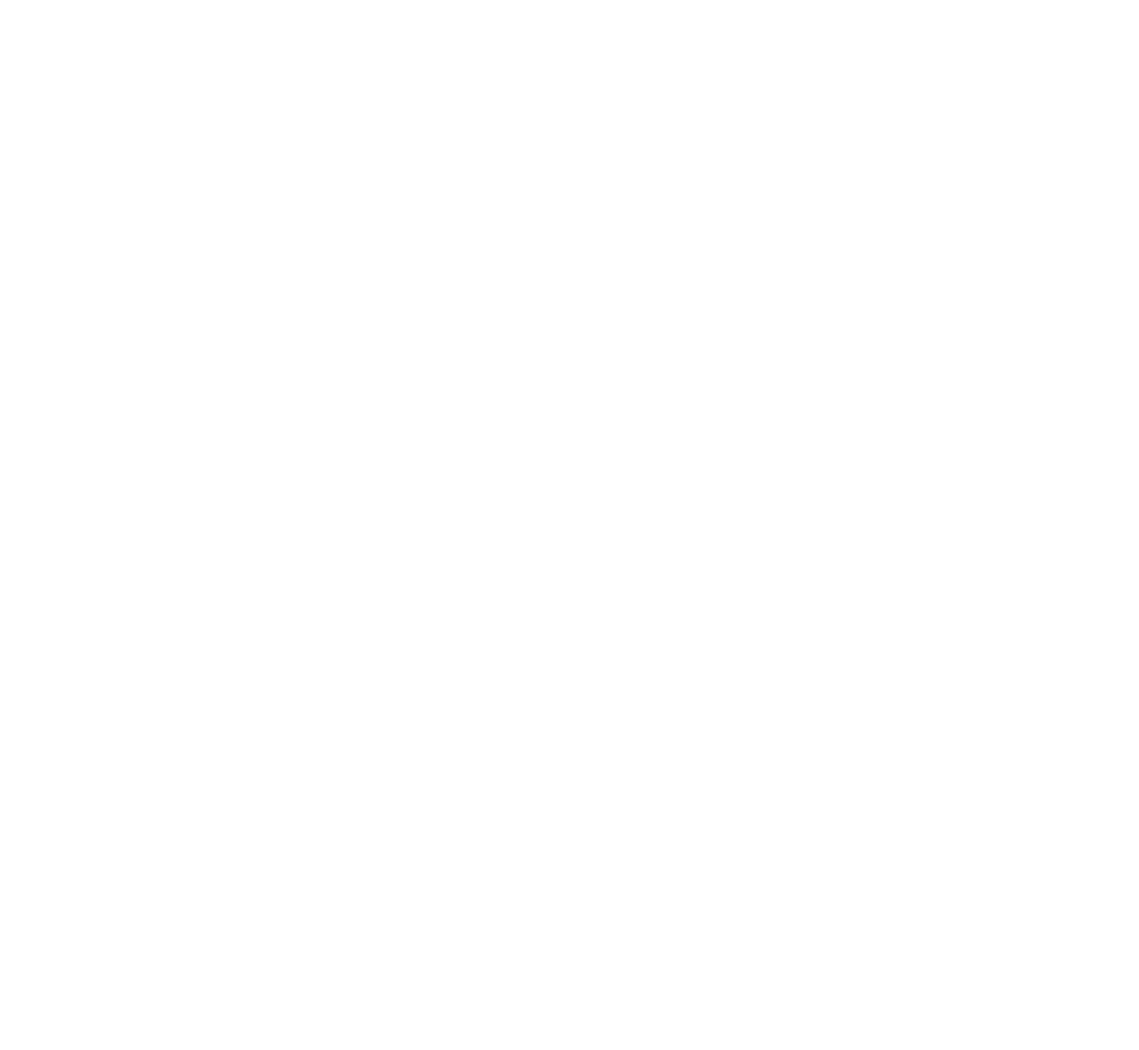
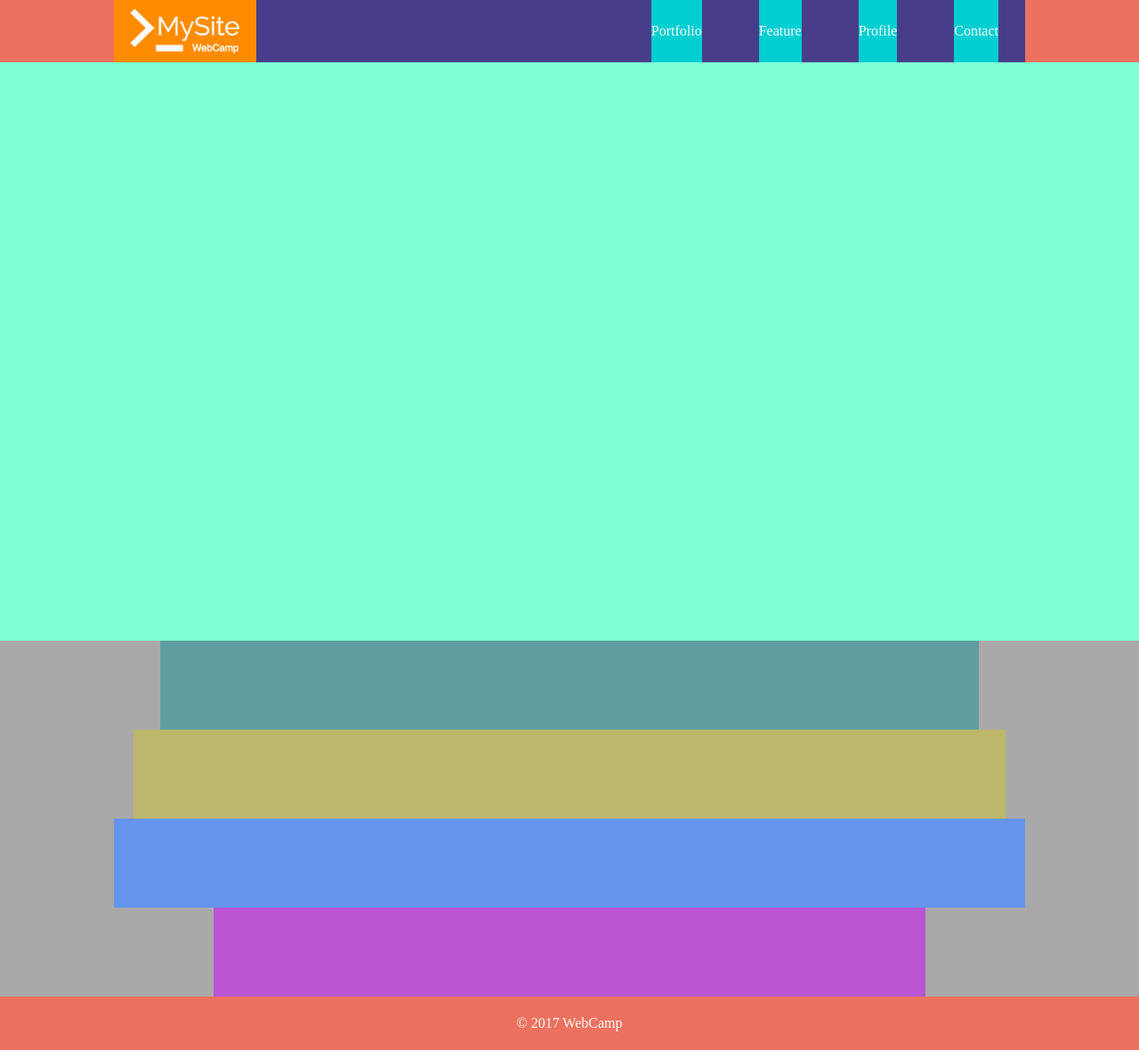
Before and after one commit to yutomorita416/-HTML-CSS, a plain HTML site: page index.html in a window 1280 px wide. Shown: the whole page at 89% size. Before the commit the page ends 800 px from the top, so only its background shows below. Drawn offline with Linux system fonts and the light colour scheme.

Commit message:
add header&footer

```diff
--- a/index.html
+++ b/index.html
@@ -5,11 +5,49 @@
     <link rel="stylesheet" href="style.css" />
     <title>WALS成果物</title>
   </head>
+
+
   <body>
-    <header></header>
 
-    <main></main>
+    <header>
+      <div class="container">
+        <div class="header-logo">
+          <a href="index.html#d"><img src="img2/logo.png"></a>
+        </div>
+        <nav>
+          <ul class="nav-list">
+            <li class="nav-list-item">
+              <a href="index.html#a">Portfolio</a>
+            </li>
+            <li class="nav-list-item">
+              <a href="index.html#b">Feature</a>
+            </li>
+            <li class="nav-list-item">
+              <a href="index.html#c">Profile</a>
+            </li>
+            <li class="nav-list-item">
+              <a href="index.html#d">Contact</a>
+            </li>
+          </ul>
+        </nav>
+      </div>
+    </header>
 
-    <footer> </footer>
+    <main>
+      <div class="main-visual" id="d"></div>
+      <div class="main">
+        <div class="contents1" id="a"></div>
+        <div class="contents2" id="b"></div>
+        <div class="contents3" id="c"></div>
+        <div class="contents4" id="d"></div>
+      </div>
+    </main>
+
+    <footer>
+      <p>©︎ 2017 WebCamp</p>
+    </footer>
+
   </body>
+
+
 </html>
--- a/style.css
+++ b/style.css
@@ -3,3 +3,105 @@
   padding: 0;
   box-sizing: border-box;
 }
+
+header {
+  background-color: #ec715f;
+  height: 70px;
+  width: 100%;
+}
+
+.container {
+  width: 1024px;
+  height: 100%;
+  margin: 0 auto;
+  display: flex;
+  background-color: darkolivegreen;
+}
+
+.header-logo {
+  width: 160px;
+  height: 100%;
+  background-color: darkorange;
+}
+
+img {
+  width: 160px;
+  height: 100%;
+}
+
+nav {
+  width: 100%;
+  background-color: darkred;
+}
+
+.nav-list {
+  height: 100%;
+  text-align: right;
+  line-height: 70px;
+  background-color: darkslateblue;
+}
+
+.nav-list-item {
+  list-style: none;
+  display: inline-block;
+  margin: 0 30px;
+  background-color: darkturquoise;
+}
+
+.nav-list-item a {
+  color: #fafafa;
+  text-decoration:none;
+  font-size: 16px;
+}
+
+.main-visual {
+  width: 100%;
+  height: 650px;
+  background-color: aquamarine;
+}
+
+.main {
+  width: 100%;
+  background-color: darkgray;
+}
+
+.contents1 {
+  background-color: cadetblue;
+  height: 100px;
+  width: 920px;
+  margin: 0 auto;
+}
+
+.contents2 {
+  background-color: darkkhaki;
+  height: 100px;
+  width: 980px;
+  margin: 0 auto;
+}
+
+.contents3 {
+  background-color: cornflowerblue;
+  height: 100px;
+  width: 1024px;
+  margin: 0 auto;
+}
+
+.contents4 {
+  background-color: mediumorchid;
+  height: 100px;
+  width: 800px;
+  margin: 0 auto;
+}
+
+footer {
+  background-color: #ec715f;
+  height: 60px;
+  width: 100%;
+  text-align: center;
+  line-height: 60px;
+}
+
+footer p {
+  color: #fafafa;
+  font-size: 16px;
+}
```
Also changed, not shown: img2/favicon.ico (added), img2/logo.png (added), img2/mv.png (added), img2/my-icon.jpg (added), img2/sketch.jpg (added), img2/talk.jpg (added), img2/webcamp-mother.png (added), img2/webcamp.png (added), img2/websuku.png (added), img2/write.jpg (added), 2 other files.
